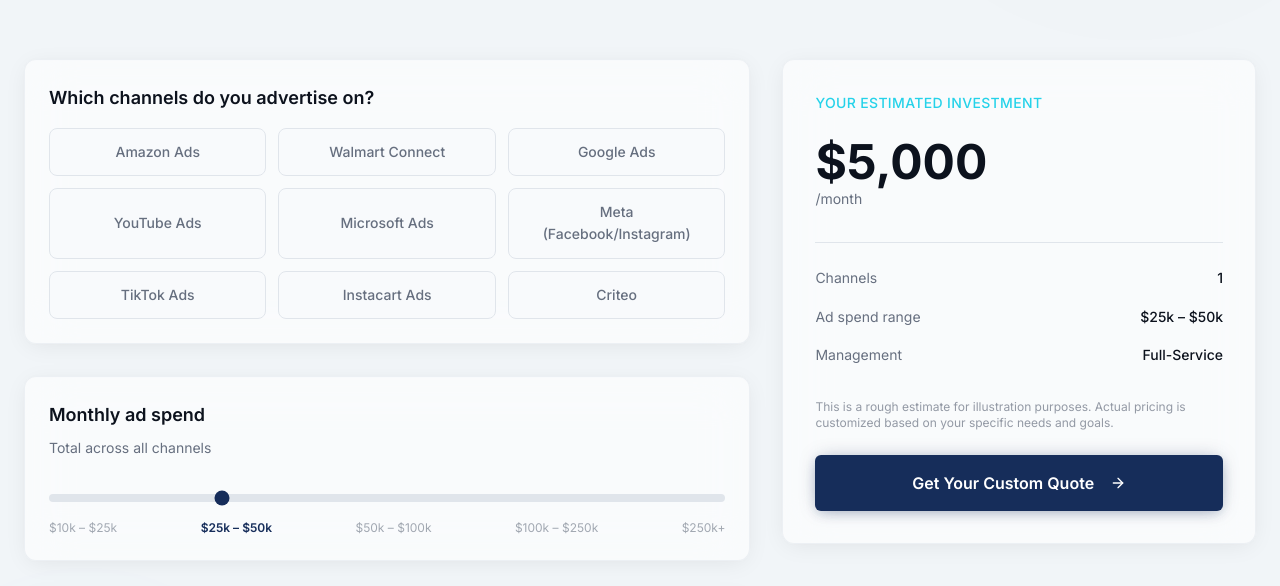
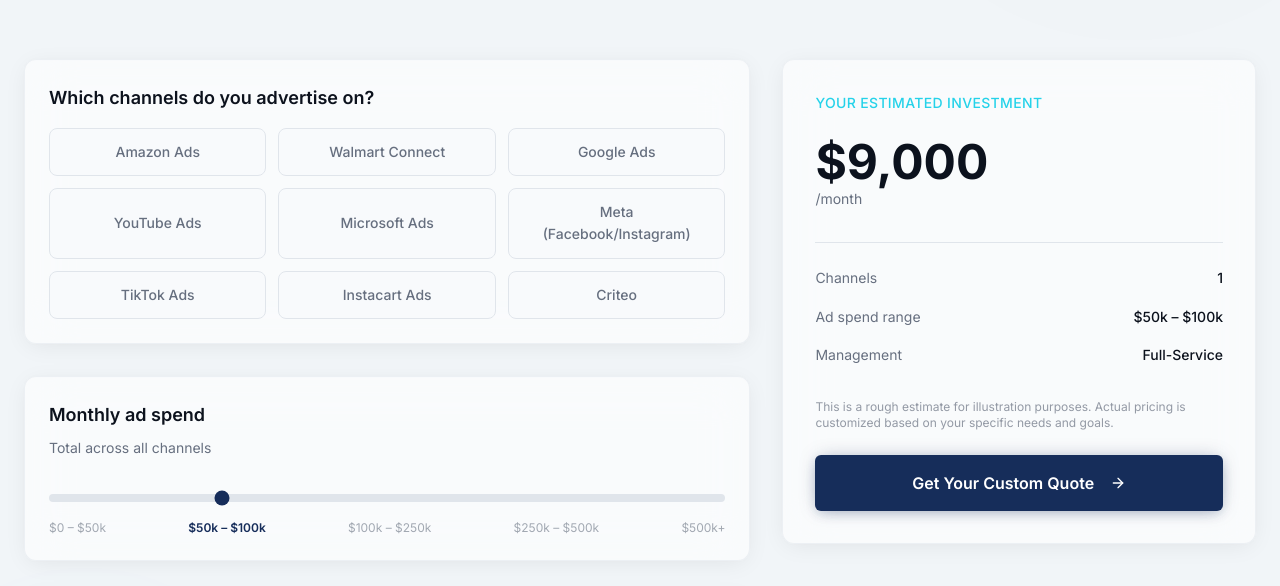
Before and after one commit to harpermadisongroup-blip/summit-growth-studio, a React (Vite) app: page /pricing in a window 1280 px wide. Shown: the part 1560-2146 px from the top of the page. Built offline with nearby package versions, Linux system fonts and the light colour scheme; the HTML template or start-up script is replaced by a standard one.

Commit message:
Update pricing to ranges
Co-authored-by: harpermadisongroup-blip <267119671+harpermadisongroup-blip@users.noreply.github.com>

```diff
--- a/src/pages/Pricing.tsx
+++ b/src/pages/Pricing.tsx
@@ -84,12 +84,15 @@ const channelOptions = [
 ];
 
 const spendRanges = [
-  { label: "$10k – $25k", min: 10000, max: 25000 },
-  { label: "$25k – $50k", min: 25000, max: 50000 },
+  { label: "$0 – $50k", min: 0, max: 50000 },
   { label: "$50k – $100k", min: 50000, max: 100000 },
   { label: "$100k – $250k", min: 100000, max: 250000 },
-  { label: "$250k+", min: 250000, max: 500000 },
+  { label: "$250k – $500k", min: 250000, max: 500000 },
+  { label: "$500k+", min: 500000, max: 1000000 },
 ];
+
+const SELF_SERVE_RATE = 0.02;
+const SELF_SERVE_MIN = 1500;
 
 const Pricing = () => {
   const [selectedChannels, setSelectedChannels] = useState<string[]>([]);
@@ -102,27 +105,36 @@ const Pricing = () => {
     );
   };
 
-  const selfServeFixedPrices = [2000, 2300, 4500, 10500, 22500];
-
   const estimate = useMemo(() => {
     const spend = spendRanges[spendIndex];
     const channelCount = Math.max(selectedChannels.length, 1);
 
-    let monthly: number;
     if (managementLevel === "self") {
-      monthly = selfServeFixedPrices[spendIndex];
+      const lowFee = Math.max(Math.round(spend.min * SELF_SERVE_RATE / 100) * 100, SELF_SERVE_MIN);
+      const highFee = Math.max(Math.round(spend.max * SELF_SERVE_RATE / 100) * 100, SELF_SERVE_MIN);
+      const isLastBucket = spendIndex === spendRanges.length - 1;
+
+      return {
+        monthlyLow: lowFee,
+        monthlyHigh: isLastBucket ? null : highFee,
+        monthly: null,
+        channels: channelCount,
+        spend: spend.label,
+      };
     } else {
       const midSpend = (spend.min + spend.max) / 2;
       const baseRate = 0.12;
       const channelMultiplier = 1 + (channelCount - 1) * 0.08;
-      monthly = Math.max(Math.round((midSpend * baseRate * channelMultiplier) / 100) * 100, 5000);
+      const monthly = Math.max(Math.round((midSpend * baseRate * channelMultiplier) / 100) * 100, 5000);
+
+      return {
+        monthly,
+        monthlyLow: null,
+        monthlyHigh: null,
+        channels: channelCount,
+        spend: spend.label,
+      };
     }
-
-    return {
-      monthly,
-      channels: channelCount,
-      spend: spend.label,
-    };
   }, [selectedChannels, spendIndex, managementLevel]);
 
   return (
```
